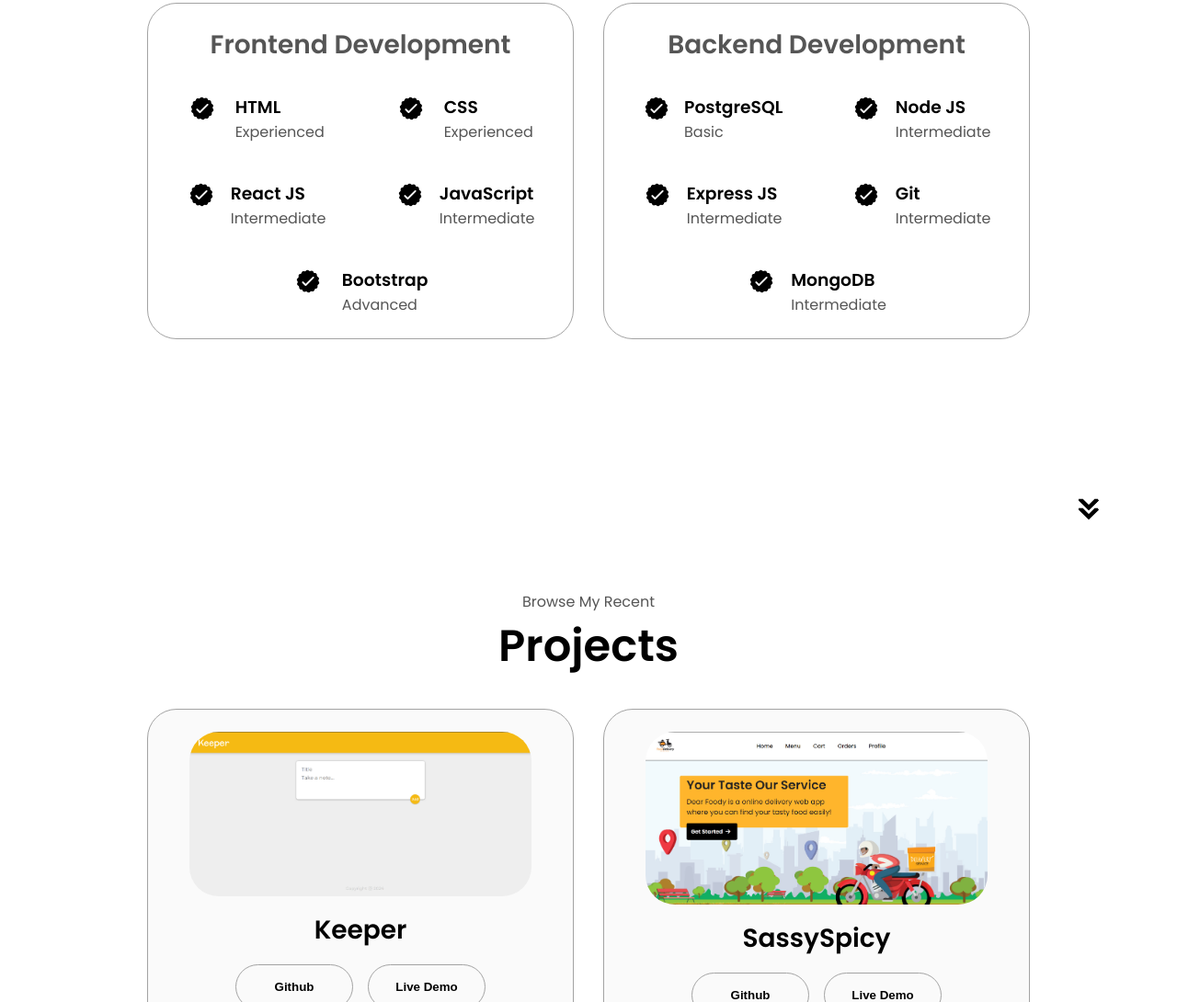
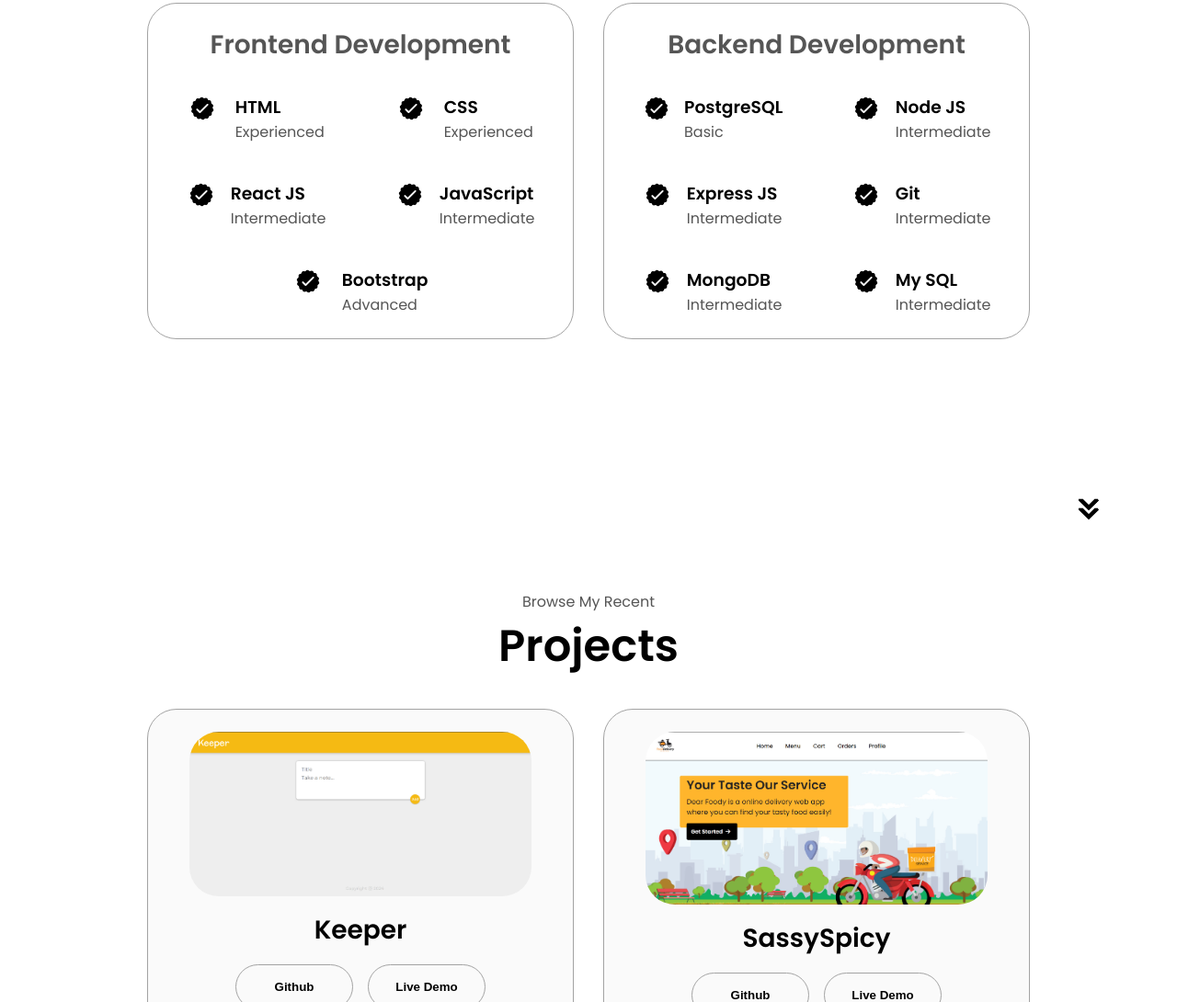
Before and after one commit to Adi70139/Protfolio, a plain HTML site: page index.html in a window 1280 px wide. Shown: the part 1746-2836 px from the top of the page at 92% size. Drawn offline with Linux system fonts and the light colour scheme.

Commit message:
skill add

```diff
--- a/index.html
+++ b/index.html
@@ -248,6 +248,17 @@
                   <p>Intermediate</p>
                 </div>
               </article>
+              <article>
+                <img
+                  src="./assets/checkmark.png"
+                  alt="Experience icon"
+                  class="icon"
+                />
+                <div>
+                  <h3>My SQL</h3>
+                  <p>Intermediate</p>
+                </div>
+              </article>
             </div>
           </div>
         </div>
```
